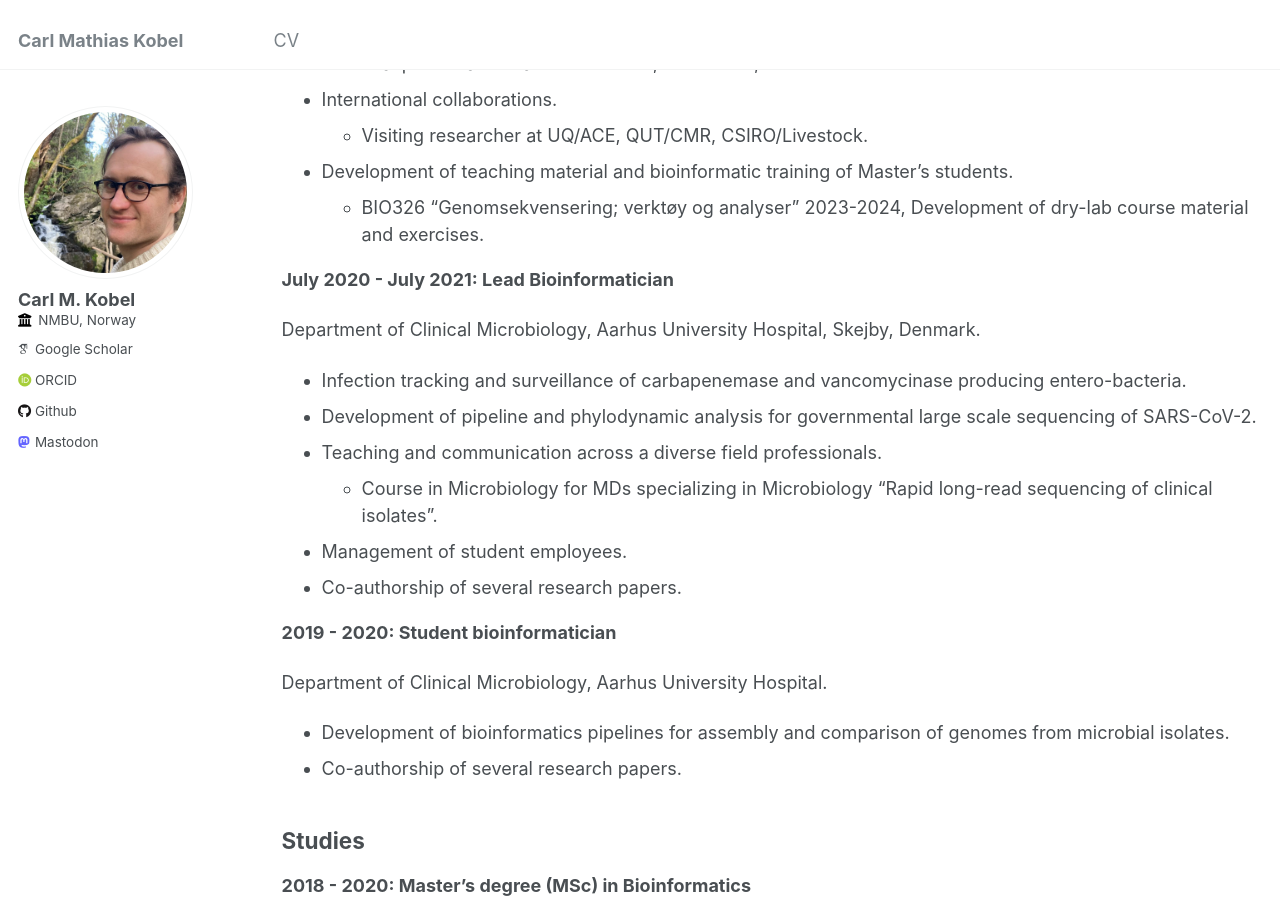
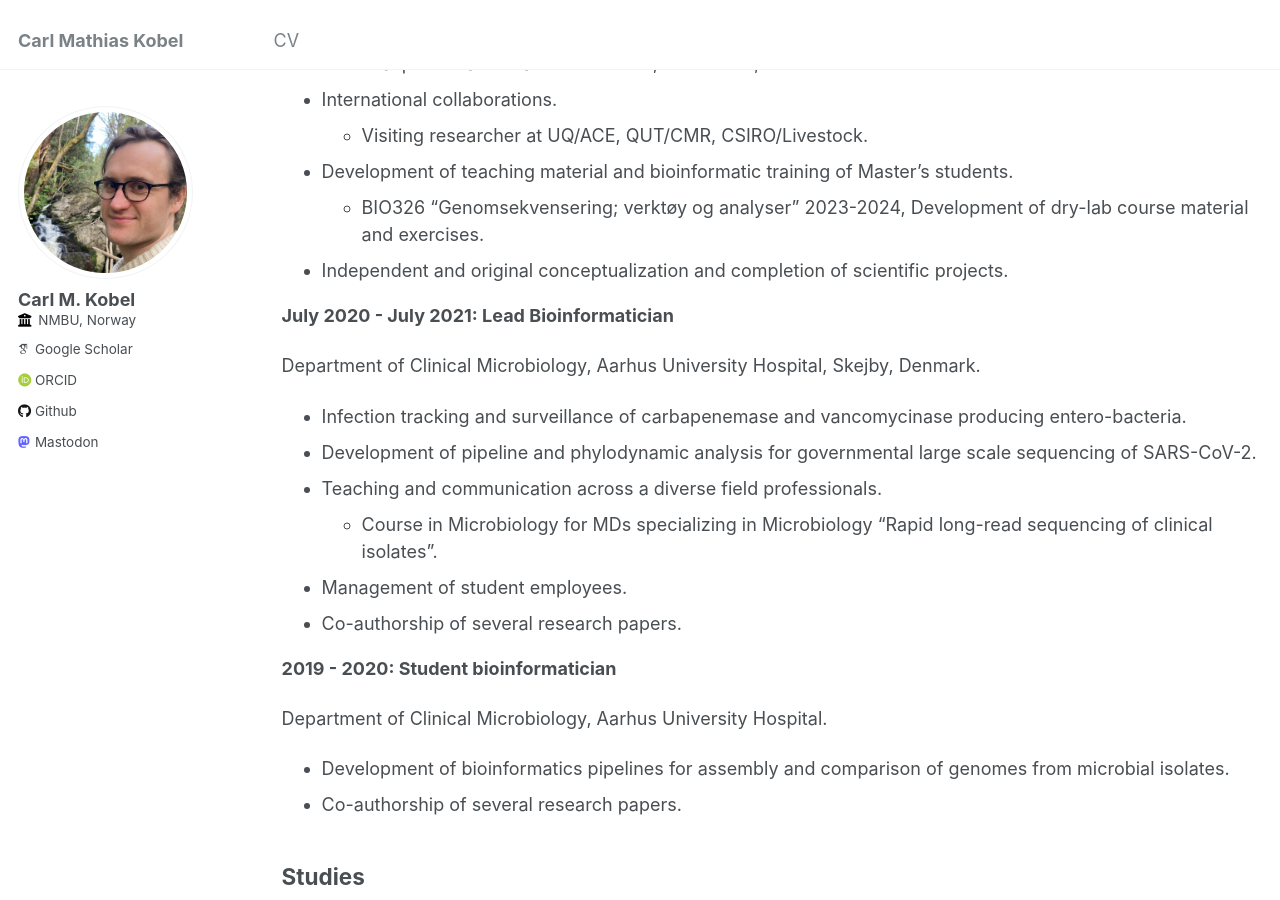
Before and after one commit to cmkobel/cmkobel.github.io, a Jekyll site: the page built from _pages/cv.md, in a window 1280 px wide and 900 px high, scrolled down 482 px. Built offline with Jekyll 4.4.1, drawn with Linux system fonts in a browser that asks for light colours; some web fonts are replaced.

Commit message:
Update cv.md

```diff
--- a/_pages/cv.md
+++ b/_pages/cv.md
@@ -26,6 +26,7 @@ Faculty of Biosciences, Norwegian University of Life Sciences, Ås, Norway.
     - Visiting researcher at UQ/ACE, QUT/CMR, CSIRO/Livestock.
   - Development of teaching material and bioinformatic training of Master's students.
     - BIO326 “Genomsekvensering; verktøy og analyser” 2023-2024, Development of dry-lab course material and exercises.
+  - Independent and original conceptualization and completion of scientific projects.
 
 
 **July 2020 - July 2021: Lead Bioinformatician**
```
